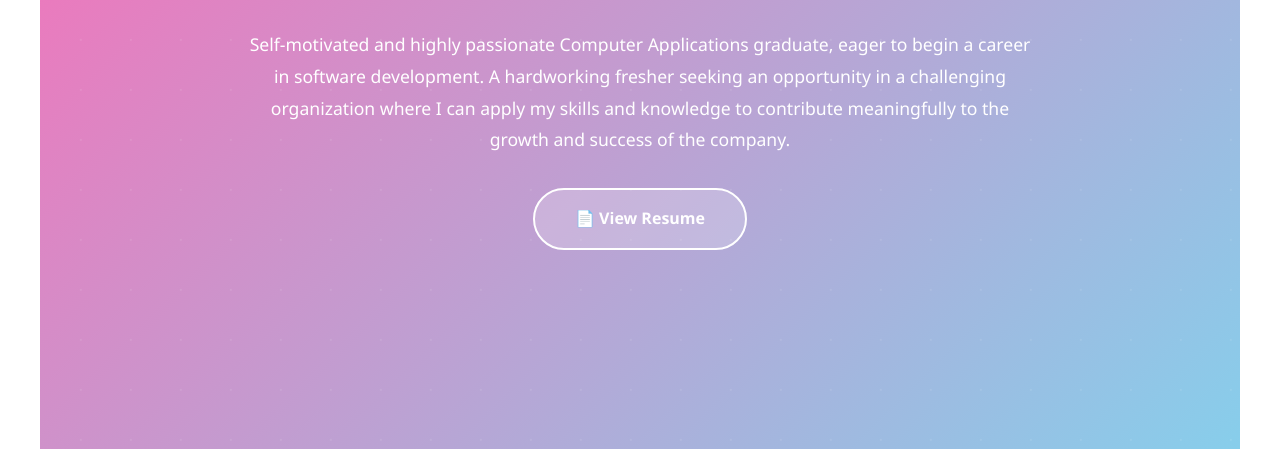
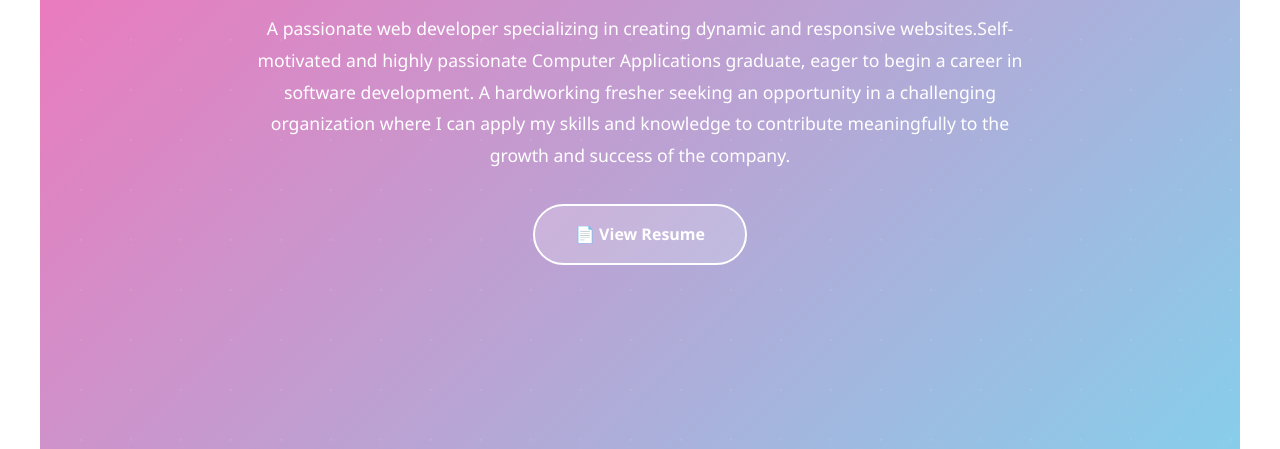
Before and after one commit to prakashuthiriyarajan/prakash-portfolio, a plain HTML site: page index.html in a window 1280 px wide. Shown: the part 351-800 px from the top of the page. Drawn offline with Linux system fonts and the light colour scheme.

Commit message:
index.html

```diff
--- a/index.html
+++ b/index.html
@@ -444,7 +444,7 @@
         <div class="hero-content">
             <h1>U. PRAKASH</h1>
             <p class="subtitle">Computer Applications Graduate | Software Developer</p>
-            <p>Self-motivated and highly passionate Computer Applications graduate, eager to begin a career in software development. A hardworking fresher seeking an opportunity in a challenging organization where I can apply my skills and knowledge to contribute meaningfully to the growth and success of the company.</p>
+            <p>A passionate web developer specializing in creating dynamic and responsive websites.Self-motivated and highly passionate Computer Applications graduate, eager to begin a career in software development. A hardworking fresher seeking an opportunity in a challenging organization where I can apply my skills and knowledge to contribute meaningfully to the growth and success of the company.</p>
 
             <a href="PRAKASH RESUME.pdf" target="_blank" class="cta-button" style="background: rgba(255,255,255,0.2); color: white; border: 2px solid white;">📄 View Resume</a>
         </div>
```
